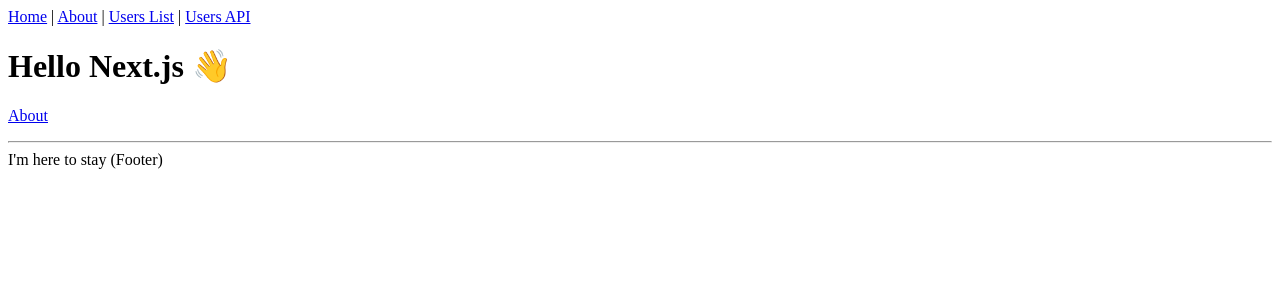
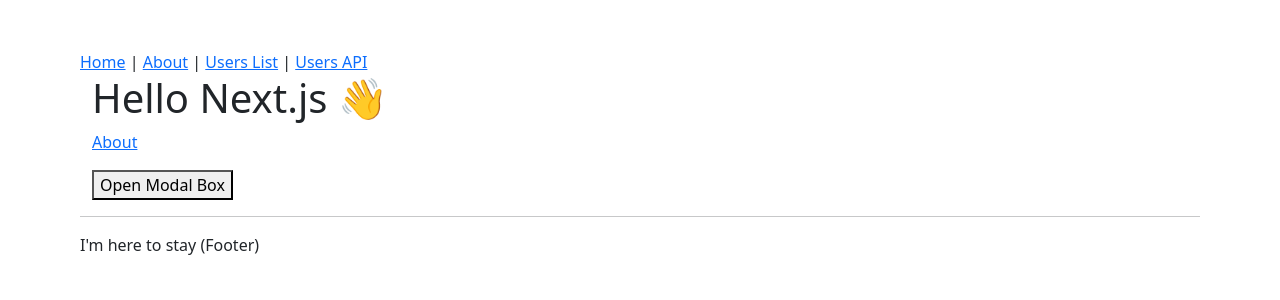
Before and after one commit to asovacloud/nextjs-party, a Next.js app: page / in a window 1280 px wide. Shown: the top 300 px of the page. Built offline with nearby package versions, Linux system fonts and the light colour scheme.

Commit message:
Add modal box

```diff
--- /dev/null
+++ b/components/Modal/index.jsx
@@ -0,0 +1,27 @@
+import React, { useRef } from "react";
+
+const Modal = React.forwardRef((props, ref) => (
+  <>
+    <div className="modal" ref={ref}>
+      <div className="modal-dialog">
+        <div className="modal-content">
+          <div className="modal-header">
+            <h5 className="modal-title">Modal title</h5>
+            <button
+              type="button"
+              className="btn-close"
+              data-bs-dismiss="modal"
+              aria-label="Close"
+              onClick={props.onClose}
+            ></button>
+          </div>
+          <div className="modal-body">
+            <p>Modal body text goes here.</p>
+          </div>
+        </div>
+      </div>
+    </div>
+  </>
+));
+
+export default Modal;
--- /dev/null
+++ b/components/ModalBox/index.jsx
@@ -0,0 +1,17 @@
+import React, { createRef } from "react";
+import Modal from "../Modal";
+
+function ModalBox() {
+  const modalEl = createRef();
+  const onCloseModal = () => (modalEl.current.style.display = "none");
+  const onShowModal = () => (modalEl.current.style.display = "block");
+
+  return (
+    <>
+      <Modal ref={modalEl} onClose={onCloseModal} />
+      <button onClick={onShowModal}>Open Modal Box</button>
+    </>
+  );
+}
+
+export default ModalBox;
--- /dev/null
+++ b/next.config.js
@@ -0,0 +1,7 @@
+const path = require("path");
+
+module.exports = {
+  sassOptions: {
+    includePaths: [path.join(__dirname, "styles")],
+  },
+};
--- a/package.json
+++ b/package.json
@@ -7,9 +7,11 @@
     "type-check": "tsc"
   },
   "dependencies": {
+    "bootstrap": "^5.0.0-beta3",
     "next": "latest",
     "react": "^17.0.2",
-    "react-dom": "^17.0.2"
+    "react-dom": "^17.0.2",
+    "sass": "^1.42.1"
   },
   "devDependencies": {
     "@types/node": "^12.12.21",
--- /dev/null
+++ b/pages/_app.js
@@ -0,0 +1,10 @@
+// add bootstrap css
+import "bootstrap/dist/css/bootstrap.css";
+// own css files here
+import "./css/customcss.css";
+
+function MyApp({ Component, pageProps }) {
+  return <Component {...pageProps} />;
+}
+
+export default MyApp;
--- /dev/null
+++ b/pages/css/customcss.css
@@ -0,0 +1,3 @@
+body {
+  padding: 50px 80px;
+}
--- a/pages/index.tsx
+++ b/pages/index.tsx
@@ -1,15 +1,19 @@
-import Link from 'next/link'
-import Layout from '../components/Layout'
+import Link from "next/link";
+import Layout from "../components/Layout";
+import ModalBox from "../components/ModalBox";
 
 const IndexPage = () => (
-  <Layout title="Home | Next.js + TypeScript Example">
+  <Layout title="Home | Next.js + TypeScript Example Start">
+    <div className="container">
       <h1>Hello Next.js 👋</h1>
       <p>
         <Link href="/about">
           <a>About</a>
         </Link>
       </p>
+      <ModalBox />
+    </div>
   </Layout>
-)
+);
 
-export default IndexPage
+export default IndexPage;
```
Also changed, not shown: 1 other file (tests, documents, lock files or other folders). Lines whose indentation alone changed are shown as unchanged.
